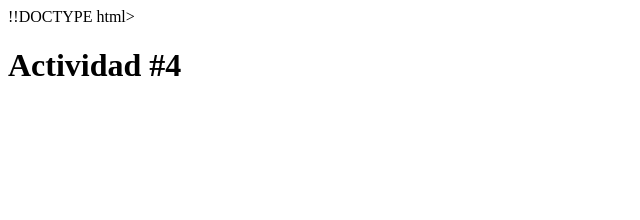
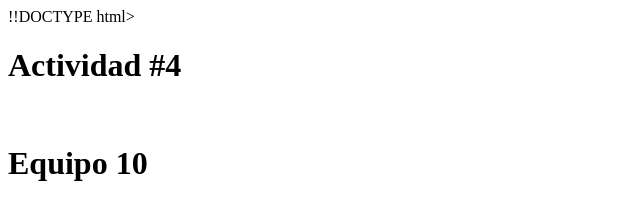
Before and after one commit to sarilo/BranchGitHub, a plain HTML site: page index.html in a window 1280 px wide. Shown: the whole page, without its empty margins (0-640 px from the left). Drawn offline with Linux system fonts and the light colour scheme.

Commit message:
segundo cambio

```diff
--- a/index.html
+++ b/index.html
@@ -10,6 +10,8 @@
 
 <body>
     <h1>Actividad #4</h1>
+    <br>
+    <h1>Equipo 10</h1>
 </body>
 
 </html>
```
